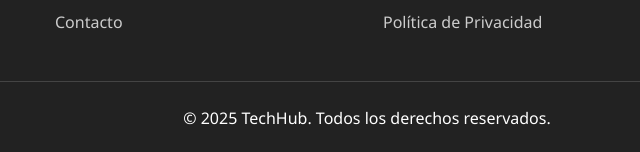
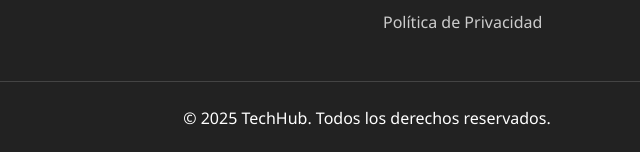
Before and after one commit to CrisDV404/CrisDV404.github.io, a plain HTML site: page guia.html in a window 1280 px wide. Shown: the part 3806-3958 px from the top of the page, 273-913 px from the left. Drawn offline with Linux system fonts and the light colour scheme.

Commit message:
Actualización de datos

```diff
--- a/guia.html
+++ b/guia.html
@@ -250,7 +250,6 @@
                     <li><a href="index.html">Inicio</a></li>
                     <li><a href="catalogo.html">Catálogo</a></li>
                     <li><a href="guia.html">Guía de Componentes</a></li>
-                    <li><a href="contacto.html">Contacto</a></li>
                 </ul>
             </div>
 
```
Also changed, not shown: carrito.html (+0 -1 lines), catalogo.html (+0 -1 lines), index.html (+0 -1 lines), login.html (+0 -1 lines).
